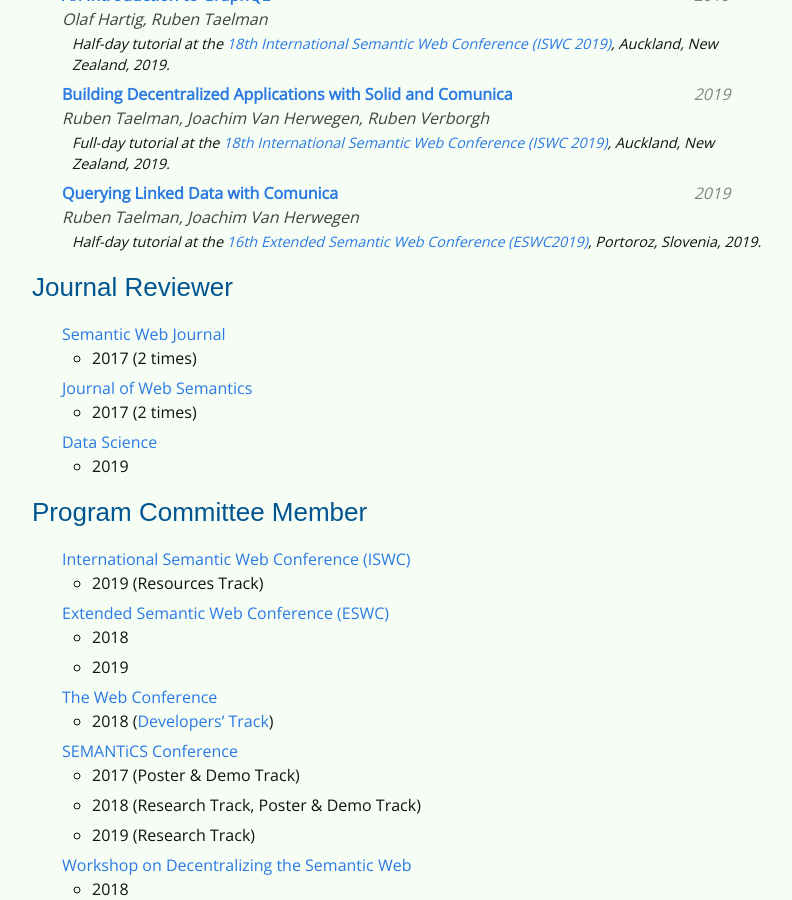
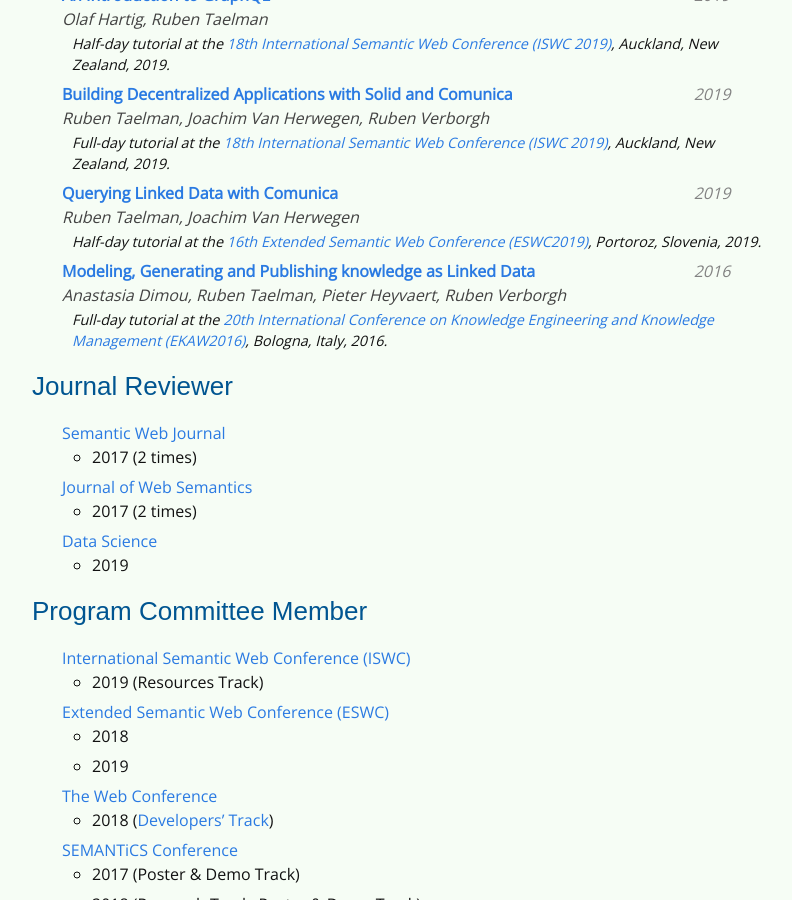
Before and after one commit to rubensworks/rubensworks.net, a Jekyll site: the page built from cv.md, in a window 1280 px wide and 900 px high, scrolled down 3125 px. Shown: the whole window, without its empty margins (238-1030 px from the left). Built offline with Jekyll 4.4.1, drawn with Linux system fonts in a browser that asks for light colours; some web fonts are replaced.

Commit message:
Add EKAW 2016 tutorial to CV

```diff
--- a/cv.md
+++ b/cv.md
@@ -186,6 +186,12 @@
     authors="Ruben Taelman, Joachim Van Herwegen"
     description="Half-day tutorial at the [16th Extended Semantic Web Conference (ESWC2019)](https://2019.eswc-conferences.org/), Portoroz, Slovenia, 2019."
 %}
+{% include cv-listing.html
+    subject="[Modeling, Generating and Publishing knowledge as Linked Data](http://rml.io/EKAW2016tutorial.html)"
+    date="2016"
+    authors="Anastasia Dimou, Ruben Taelman, Pieter Heyvaert, Ruben Verborgh"
+    description="Full-day tutorial at the [20th International Conference on Knowledge Engineering and Knowledge Management (EKAW2016)](http://ekaw2016.cs.unibo.it/), Bologna, Italy, 2016."
+%}
 </ul>
 
 ### Journal Reviewer
```
